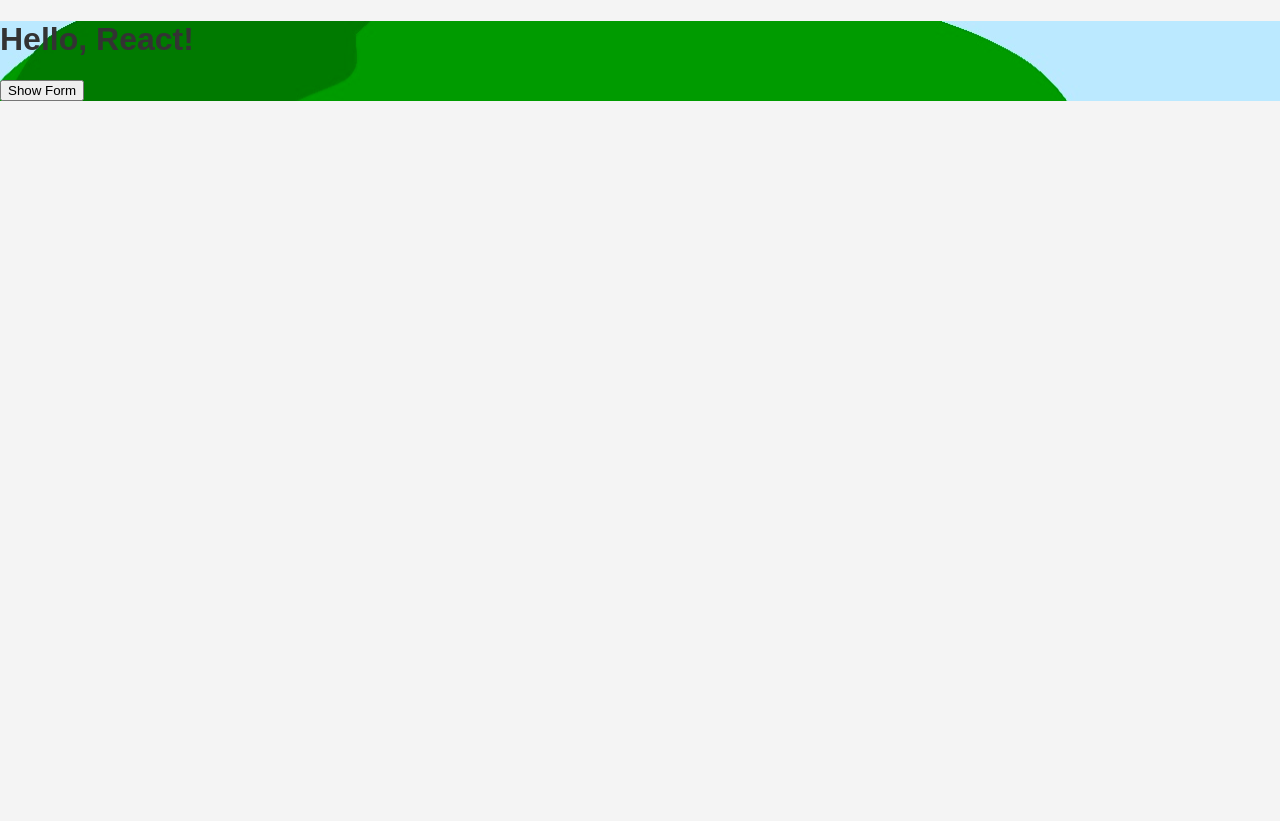
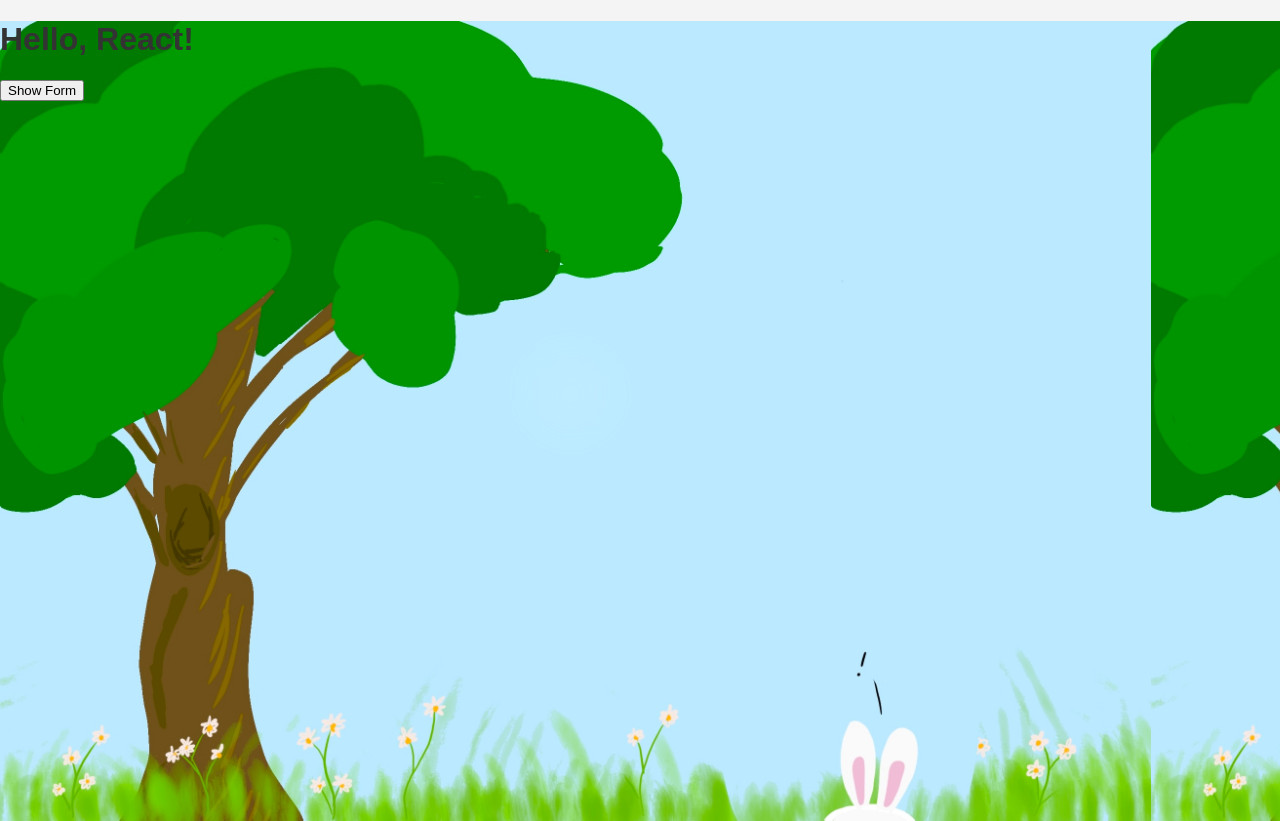
Before and after one commit to biancarosini/JumboHack-LGBMQ, a React (Vite) app: page / in a window 1280 px wide. Before the commit the page ends 800 px from the top, so only its background shows below. Built offline with nearby package versions, Linux system fonts and the light colour scheme.

Commit message:
background

```diff
--- a/src/App.jsx
+++ b/src/App.jsx
@@ -46,8 +46,7 @@ function Form(){
 
 function App() {
   return (
-    <div style={{backgroundImage: `url("Home.jpg")`
-    }} >
+    <div style={{backgroundImage: `url("Home.jpg")`, backgroundSize: 'contain', width:'100vw',height:'100vh'}} >
       <h1>Hello, React!</h1>
       <StartButton/>
     </div>
```
Also changed, not shown: Home.jpg.
